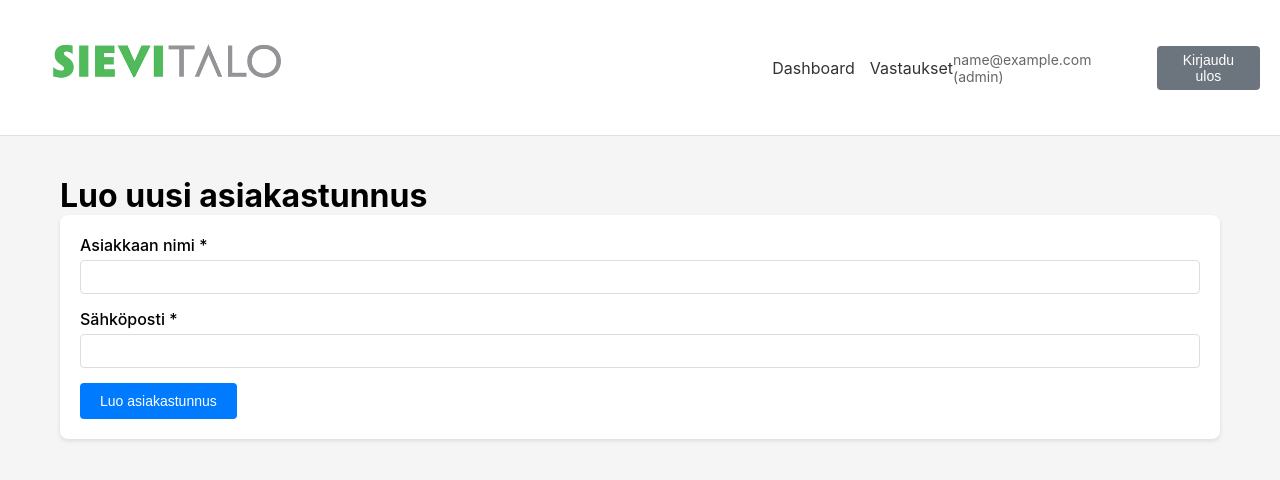
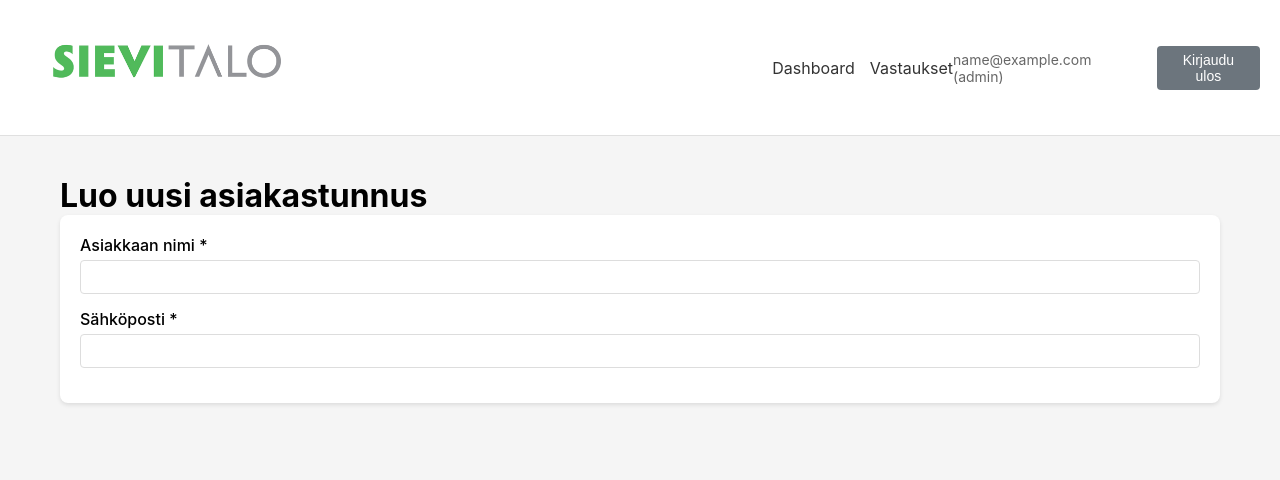
Before and after one commit to MarkkuSeppala/sievitalo-lahtotiedot, a React (Vite) app in the folder frontend/: page /customers/new in a window 1280 px wide. Shown: the top 480 px of the page. Built offline with nearby package versions, Linux system fonts and the light colour scheme; sample sign-in values are in the browser's storage.

Commit message:
2-12-25 1755

```diff
--- a/frontend/src/pages/CreateCustomer.tsx
+++ b/frontend/src/pages/CreateCustomer.tsx
@@ -58,9 +58,6 @@ export default function CreateCustomer() {
           </div>
           {error && <div className="error">{error}</div>}
           {success && <div className="success">{success}</div>}
-          <button type="submit" className="btn btn-primary" disabled={loading}>
-            {loading ? 'Luodaan...' : 'Luo asiakastunnus'}
-          </button>
         </form>
 
         {formUrl && (
```
